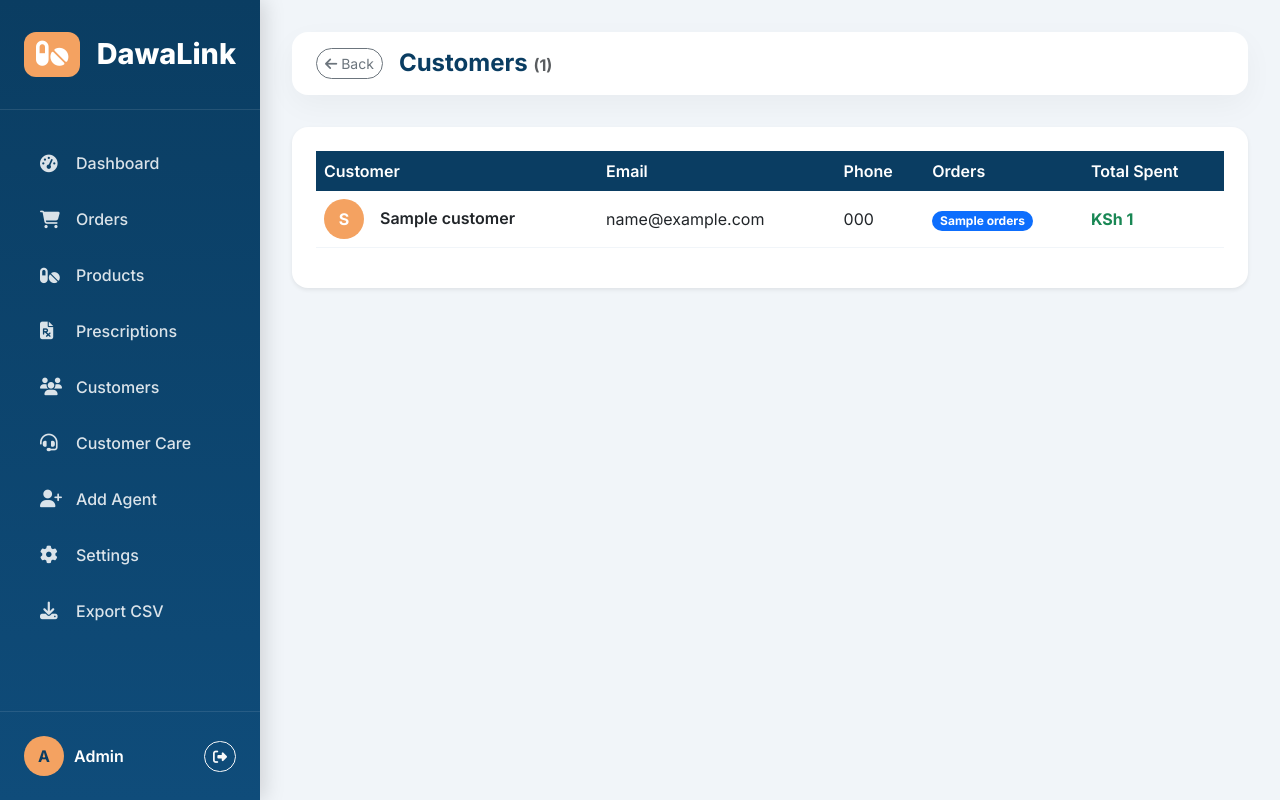
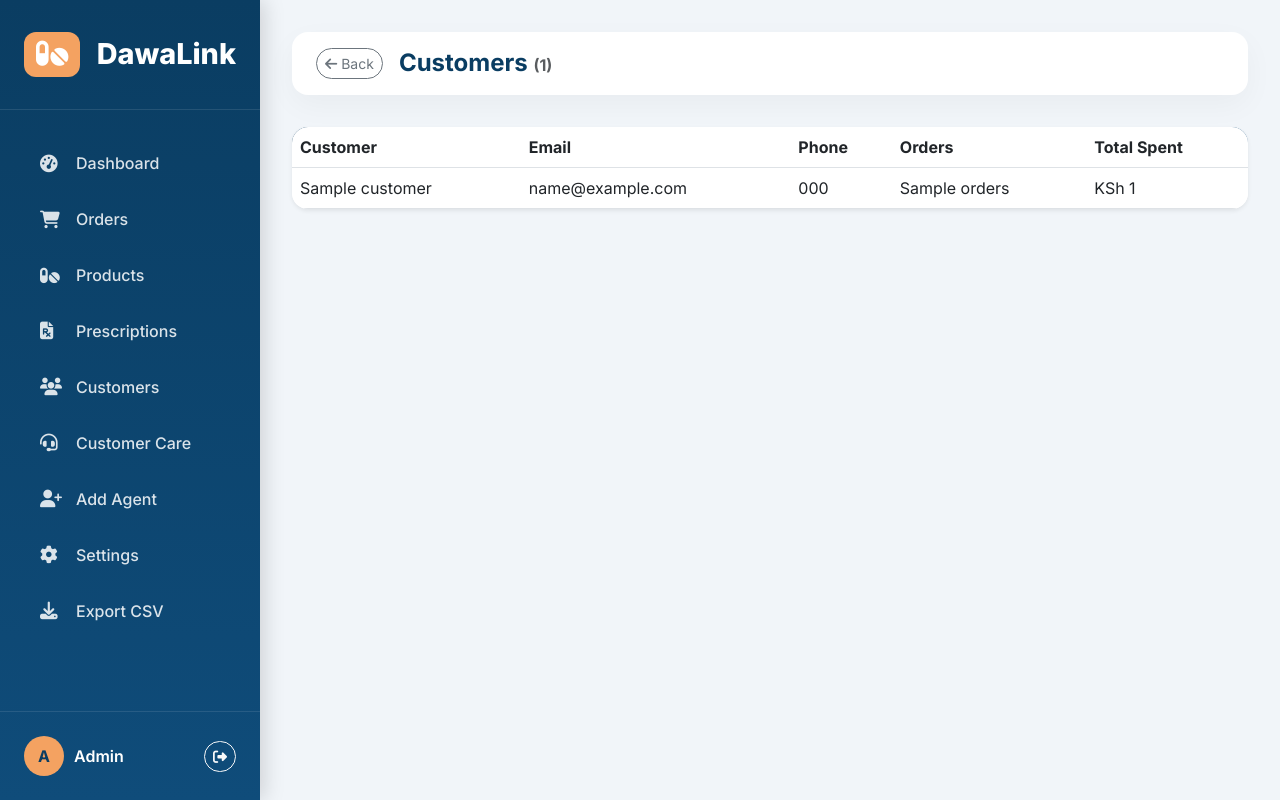
Before and after one commit to rodriguezgeorge089-art/techpharm-final, a Flask app: template templates/admin_customers.html in a window 1280 px wide. Run offline with Flask 3, Linux system fonts and the light colour scheme; the template is opened without the code that fills it: most values are stand-ins (such as "Sample title", 1, 10 or a date in 2020).

Commit message:
Update admin_customers.html

```diff
--- a/templates/admin_customers.html
+++ b/templates/admin_customers.html
@@ -2,26 +2,26 @@
 {% block title %}Customers{% endblock %}
 {% block page_title %}Customers <small class="text-muted fs-6">({{ customers|length }})</small>{% endblock %}
 {% block admin_content %}
-<div class="card border-0 shadow-sm rounded-4 p-4">
+<div class="card border-0 shadow-sm rounded-4 overflow-hidden">
     <div class="table-responsive">
-        <table class="table align-middle customer-table">
-            <thead><tr><th>Customer</th><th>Email</th><th>Phone</th><th>Orders</th><th>Total Spent</th></tr></thead>
+        <table class="table align-middle mb-0">
+            <thead style="background: linear-gradient(135deg, #0A3D62, #0F4C7A); color: white;">
+                <tr><th>Customer</th><th>Email</th><th>Phone</th><th>Orders</th><th>Total Spent</th></tr>
+            </thead>
             <tbody>
                 {% for email, c in customers.items() %}
                 <tr>
-                    <td><div class="d-flex align-items-center"><div class="avatar-circle me-3" style="background: var(--gold); color: white; width: 40px; height: 40px; border-radius: 50%; display: flex; align-items: center; justify-content: center; font-weight: 700;">{{ c.name[:1].upper() }}</div><h6 class="fw-semibold mb-0">{{ c.name }}</h6></div></td>
+                    <td>{{ c.name }}</td>
                     <td>{{ email }}</td>
                     <td>{{ c.phone }}</td>
-                    <td><span class="badge bg-primary rounded-pill">{{ c.orders }}</span></td>
-                    <td class="fw-bold text-success">KSh {{ c.total_spent }}</td>
+                    <td>{{ c.orders }}</td>
+                    <td>KSh {{ c.total_spent }}</td>
                 </tr>
+                {% else %}
+                <tr><td colspan="5" class="text-center py-4">No customers yet.</td></tr>
                 {% endfor %}
             </tbody>
         </table>
     </div>
 </div>
-<style>
-    .customer-table th { background: #0A3D62; color: white; font-weight: 600; border: none; }
-    .customer-table td { border-color: #f1f5f9; }
-</style>
 {% endblock %}
```
